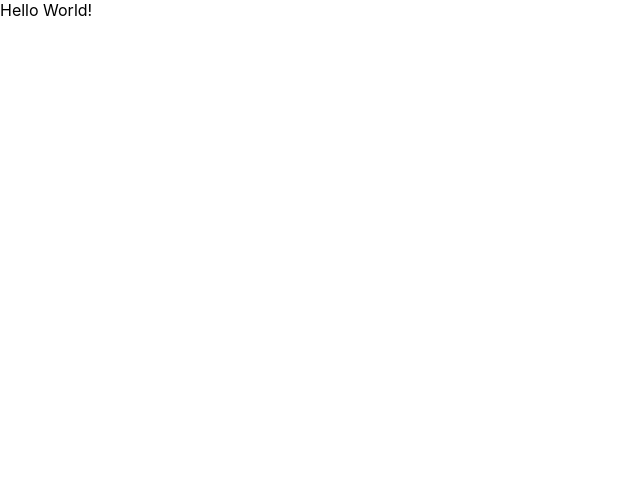
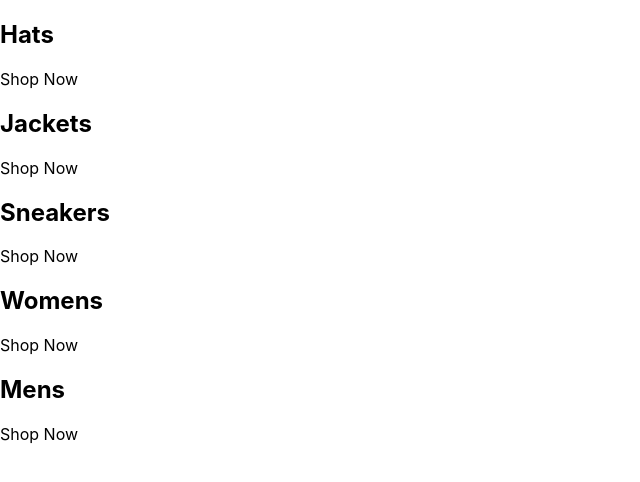
Before and after one commit to AndriiChemerys/crwn-clothing, a React (Create React App) app: page / in a window 1280 px wide. Shown: the top 482 px of the page, without its empty margins (0-640 px from the left). Built offline with nearby package versions, Linux system fonts and the light colour scheme.

Commit message:
75. Scaffolding Our Capstone Project

```diff
--- a/src/App.js
+++ b/src/App.js
@@ -1,5 +1,43 @@
 const App = () => {
-  return <div>Hello World!</div>;
+  return (
+    <div className="categories-container">
+      <div className="category-container">
+        {/* <img src="" alt="" /> */}
+        <div className="category-body-container">
+          <h2>Hats</h2>
+          <p>Shop Now</p>
+        </div>
+      </div>
+      <div className="category-container">
+        {/* <img src="" alt="" /> */}
+        <div className="category-body-container">
+          <h2>Jackets</h2>
+          <p>Shop Now</p>
+        </div>
+      </div>
+      <div className="category-container">
+        {/* <img src="" alt="" /> */}
+        <div className="category-body-container">
+          <h2>Sneakers</h2>
+          <p>Shop Now</p>
+        </div>
+      </div>
+      <div className="category-container">
+        {/* <img src="" alt="" /> */}
+        <div className="category-body-container">
+          <h2>Womens</h2>
+          <p>Shop Now</p>
+        </div>
+      </div>
+      <div className="category-container">
+        {/* <img src="" alt="" /> */}
+        <div className="category-body-container">
+          <h2>Mens</h2>
+          <p>Shop Now</p>
+        </div>
+      </div>
+    </div>
+  );
 };
 
 export default App;
```
